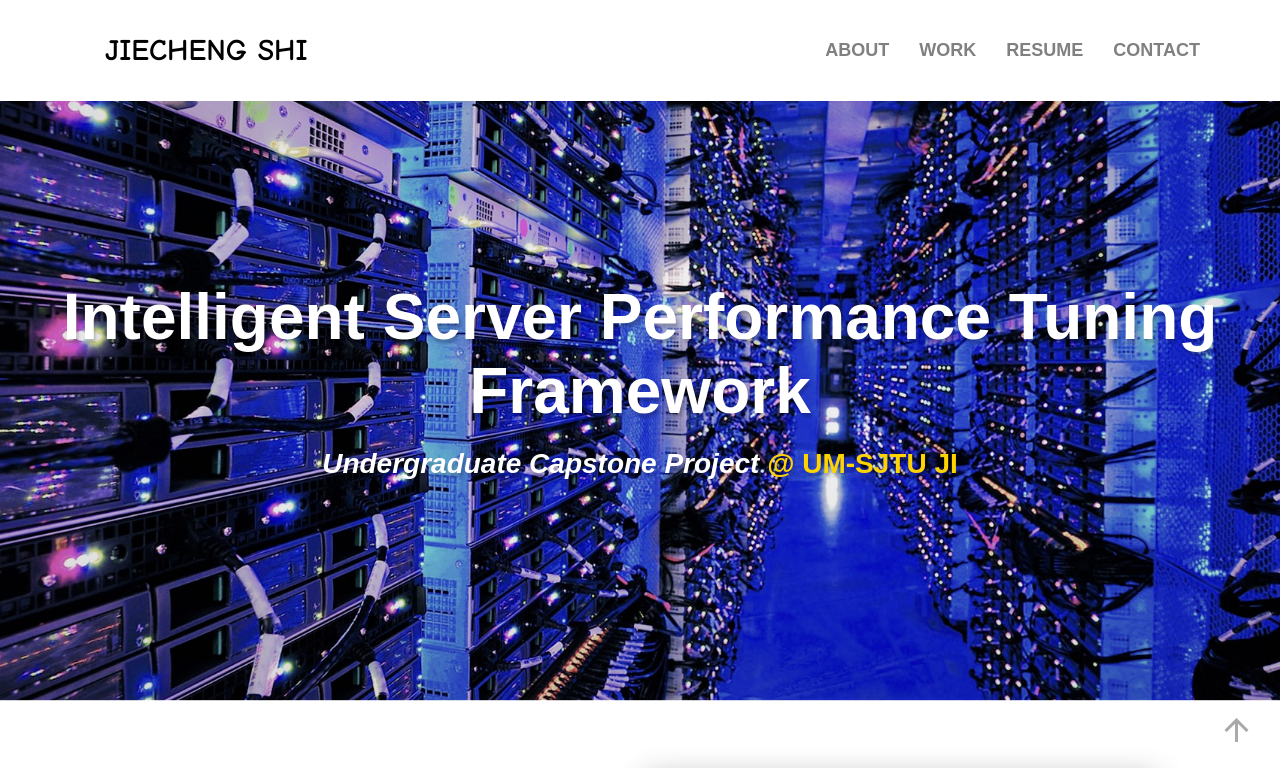
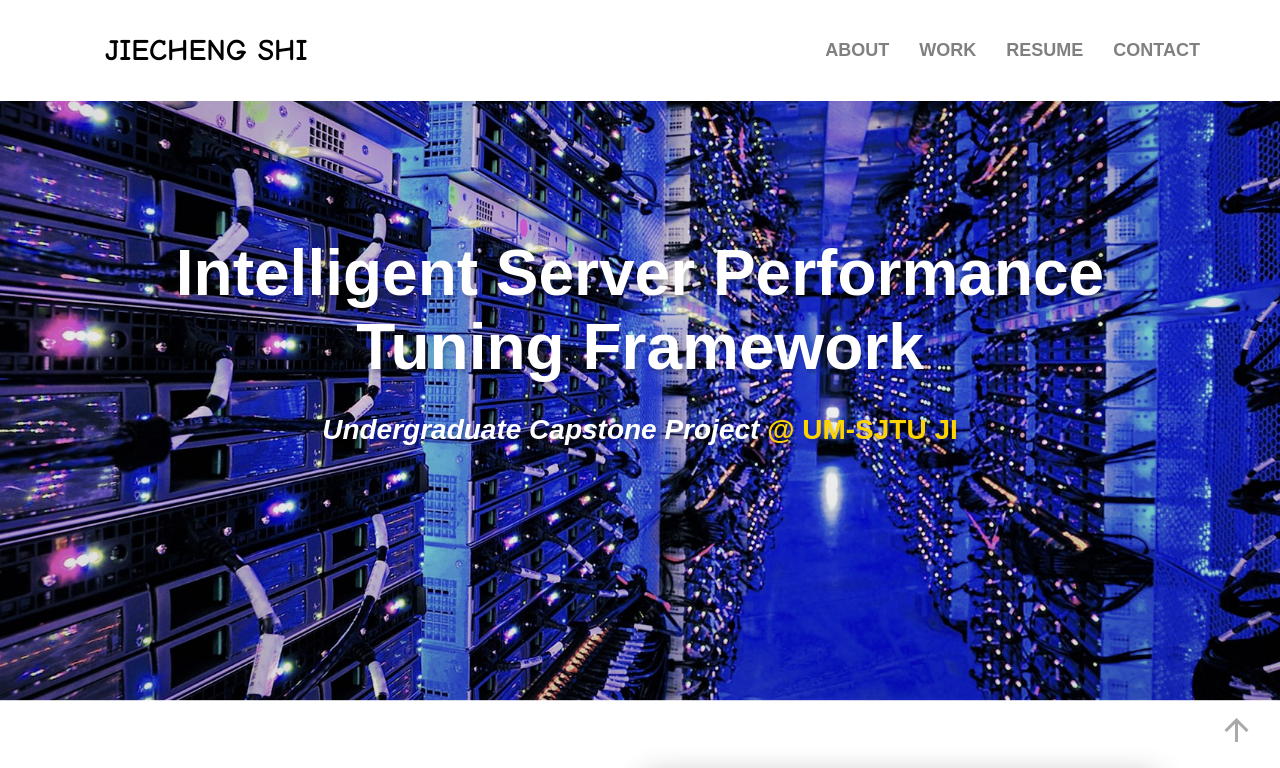
Before and after one commit to Dominicsjc/Simple-Portfolio-Demo, a plain HTML site: page projects/avx_tuning.html in a window 1280 px wide. Shown: the top 768 px of the page. Drawn offline with nearby package versions, Linux system fonts and the light colour scheme.

Commit message:
Fix title layout

```diff
--- a/portfolio.css
+++ b/portfolio.css
@@ -94,7 +94,7 @@ header a:focus:after, #northwestern:focus:after, #aws:focus:after, .parallax-tex
     text-shadow: 2px 4px 3px rgba(0, 0, 0, 0.2);
     font-size: 28px;
     font-style: italic;
-    margin-top: 20px;
+    margin-top: 10px;
 }
 
 .parallax-text h4 a {
@@ -222,8 +222,9 @@ header a:focus:after, #northwestern:focus:after, #aws:focus:after, .parallax-tex
 }
 
 .project-title.detail {
+    width: 80%;
     font-size: 64px;
-    margin-bottom: 0;
+    margin: 20px auto;
 }
 
 
```
